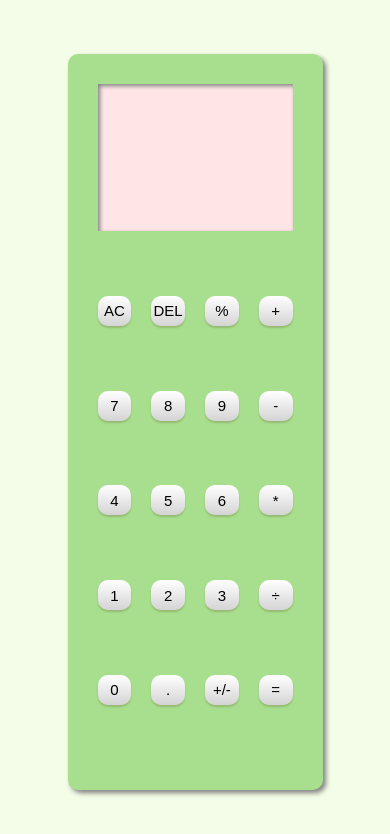
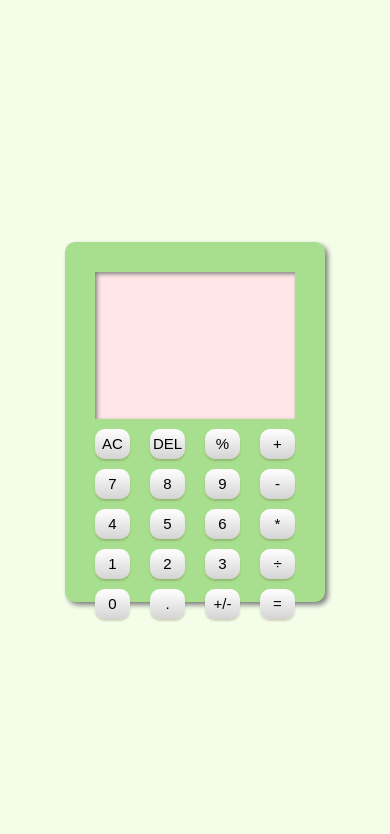
Before and after one commit to garamgim/calculator, a plain HTML site: page index.html in a window 390 px wide. Drawn offline with Linux system fonts and the light colour scheme.

Commit message:
Update media query & modify size

```diff
--- a/app.js
+++ b/app.js
@@ -93,7 +93,7 @@ resultButton.addEventListener('click', () => {
         solutionValue = operate(equationArray[1], equationArray[0], equationArray[2]);
 
         equation.innerHTML = equation.innerHTML = equationArray.join(' ');
-        solution.innerHTML = Math.ceil(solutionValue * 1000000000000000) / 1000000000000000;
+        solution.innerHTML = Math.ceil(solutionValue * 10000000000000) / 10000000000000;
         number = solutionValue;
     }
 
--- a/style.css
+++ b/style.css
@@ -20,8 +20,8 @@ body {
     display: grid;
     grid-template-columns: 1fr 1fr 1fr 1fr;
     gap: 10px 20px;
-    height: 80vh;
-    width: 50vw;
+    height: 500px;
+    width: 600px;
     padding: 30px;
     background-color: #A8DF8E;
     border-radius: 10px;
@@ -70,8 +70,8 @@ button:active {
         display: grid;
         grid-template-columns: 1fr 1fr 1fr 1fr;
         gap: 10px 20px;
-        height: 80vh;
-        width: 50vw;
+        height: 300px;
+        width: 200px;
         padding: 30px;
         background-color: #A8DF8E;
         border-radius: 10px;
```
